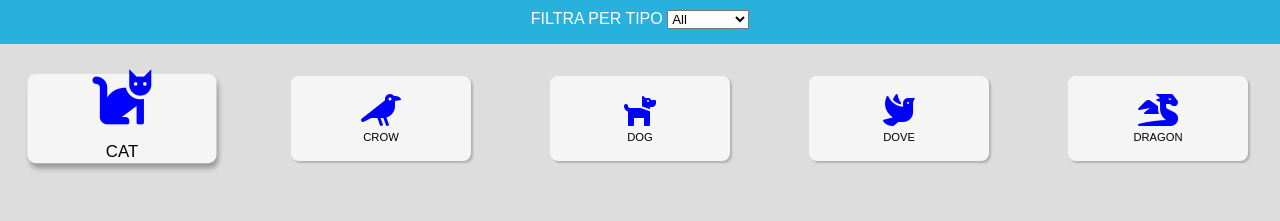
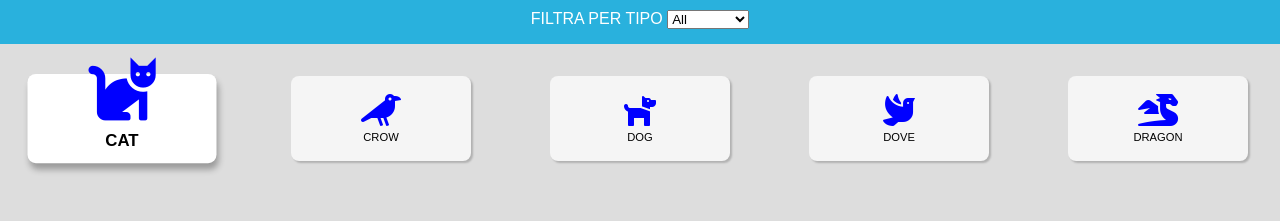
Before and after one commit to katy01101011/js-es6-icons, a plain HTML site: page index.html in a window 1280 px wide. In both pictures the pointer is over the element "CAT". Shown: the part 56-277 px from the top of the page. Drawn offline with Linux system fonts and the light colour scheme.

Commit message:
add: css style

```diff
--- a/css/style.css
+++ b/css/style.css
@@ -66,7 +66,8 @@ main {
 .icon-card:hover {
     transition: .4s;
     transform: scale(105%);
-    box-shadow: 2px 5px 5px rgba(0, 0, 0, .3);
+    box-shadow: 2px 6px 6px rgba(0, 0, 0, .3);
+    background-color: var(--header-title);
 }
 
 .icon-card i {
@@ -75,10 +76,10 @@ main {
 }
 
 .icon-card:hover i {
-    font-size: 3.5rem;
+    font-size: 4rem;
     transform: rotate(360deg);
     position: relative;
-    bottom: .7rem;
+    bottom: 1.2rem;
     transition: 1s;
 }
 
@@ -88,9 +89,10 @@ main {
 
 .icon-card:hover span {
     font-size: 1rem;
+    font-weight: bold;
     transform: rotate(-360deg);
     position: relative;
-    top: .1rem;
+    bottom: .8rem;
     transition: 1s ease-in;
 }
 
```
